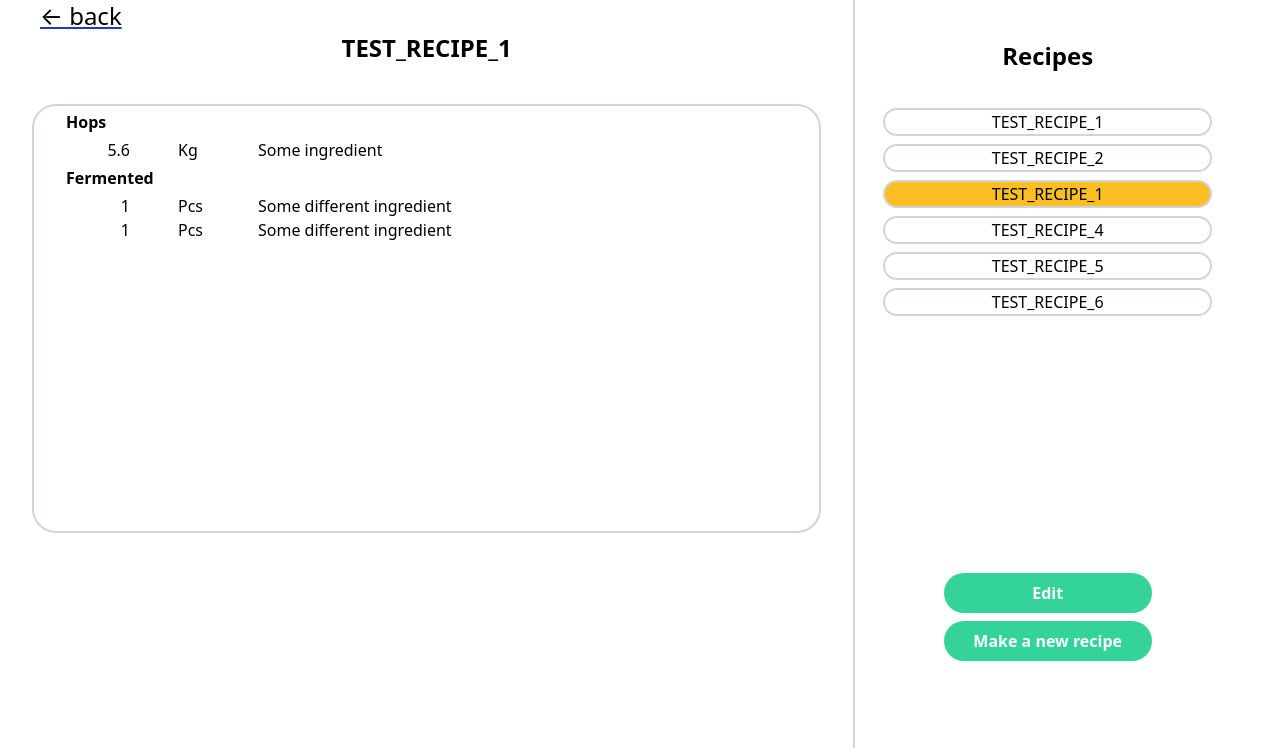
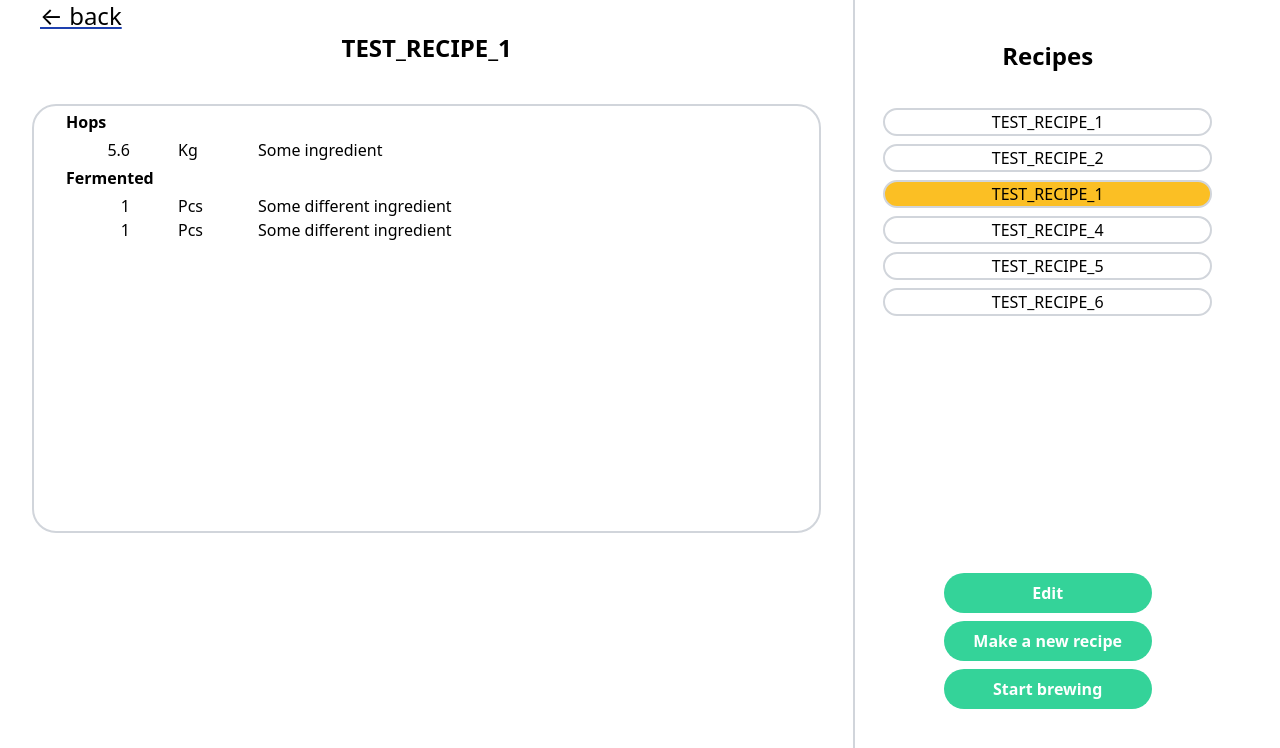
Before and after one commit to smart-brew/frontend, a React (Create React App) app: page /recipe in a window 1280 px wide. Shown: the top 748 px of the page. Built offline with nearby package versions, Linux system fonts and the light colour scheme.

Commit message:
feature(SB-82): send recipeId to the mainpage

```diff
--- a/src/Pages/HomePage.tsx
+++ b/src/Pages/HomePage.tsx
@@ -1,12 +1,23 @@
 import React from 'react';
 
-import { Link } from 'react-router-dom';
+import { Link, useLocation } from 'react-router-dom';
 import Brewery from '../components/Brewery';
 import RecipeOverview from '../components/RecipeOverview/RecipeOverview';
 import { DataContext } from '../contexts/dataContext';
 
 const HomePage: React.FC = () => {
   const data = React.useContext(DataContext);
+
+  interface CustomState {
+    rId: number;
+  }
+
+  const location = useLocation();
+  const state = location.state as CustomState;
+
+  if (location.state) {
+    console.log(state.rId);
+  }
 
   return (
     <>
--- a/src/Pages/SideBarRecipePage.tsx
+++ b/src/Pages/SideBarRecipePage.tsx
@@ -1,4 +1,5 @@
 import React from 'react';
+import { useHistory } from 'react-router-dom';
 import RecipeList from '../components/MainPage/RecipeList/RecipeList';
 import { recipeList } from '../data/recipe';
 
@@ -17,6 +18,13 @@ const SideBar: React.FC<Props> = ({
   recipeId,
   saveForm,
 }: Props) => {
+  const history = useHistory();
+
+  // eslint-disable-next-line
+  const goToMainPage = () => {
+    history.push('/', { rId: recipeId });
+  };
+
   // eslint-disable-next-line
   function renderSwitch(page: string) {
     switch (page) {
@@ -57,6 +65,13 @@ const SideBar: React.FC<Props> = ({
               >
                 Make a new recipe
               </button>
+              <button
+                className="bg-green-400 hover:bg-green-600 text-white font-bold py-2 px-4 rounded-full m-auto w-52 mb-2"
+                type="button"
+                onClick={() => goToMainPage()}
+              >
+                Start brewing
+              </button>
             </div>
           </div>
         );
--- a/src/components/RecipeOverview/RecipeOverview.tsx
+++ b/src/components/RecipeOverview/RecipeOverview.tsx
@@ -86,7 +86,8 @@ const brewBlock2: BlockType = {
 
 const RecipeOverview: React.FC = () => {
   return (
-    <div className="w-2/5 h-screen mb-10 py-4 px-6 bg-gray-50 border-l-2 border-gray-300 overflow-hidden">
+    // <div className="w-2/5 h-screen mb-10 py-4 px-6 bg-gray-50 border-l-2 border-gray-300 overflow-hidden">
+    <div>
       <h2 className="font-bold text-3xl pb-10">Názov receptu</h2>
       <div className="h-5/6 overflow-y-auto overflow-x-hidden overscroll-contain space-y-5 pr-3 rounded-2xl  pl-20">
         <Block
```
